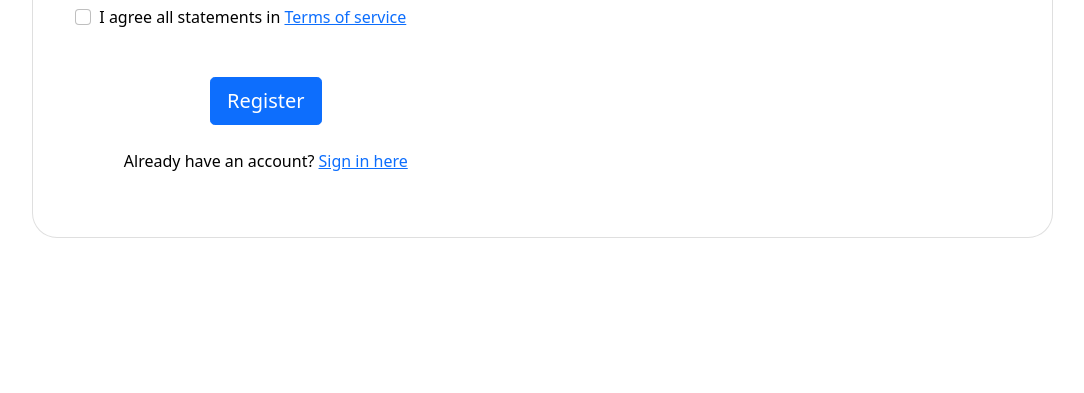
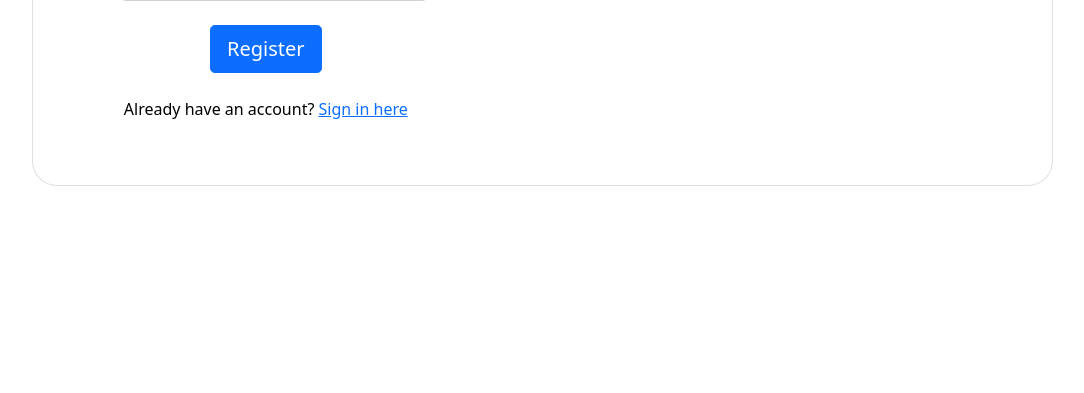
Before and after one commit to Majumder99/chat-application-php, a PHP site: page /Web/signup.php in a window 1280 px wide. Shown: the part 702-1095 px from the top of the page, without its empty margins (98-1182 px from the left). Run offline with PHP 8.4, Linux system fonts and the light colour scheme.

Commit message:
half complete without admin panel

```diff
--- a/signup.php
+++ b/signup.php
@@ -80,12 +80,7 @@ $email = $username = $password = $repassword = $gender = '';
                                         </div>
                                     </div>
 
-                                    <div class="form-check d-flex justify-content-center mb-5 terms-service">
-                                        <input name="agreed" class="form-check-input me-2" type="checkbox" id="form2Example3c" />
-                                        <label name="agreed" class="form-check-label" for="form2Example3c">
-                                            I agree all statements in <a href="#!">Terms of service</a>
-                                        </label>
-                                    </div>
+
 
                                     <div class="d-flex justify-content-center mx-4 mb-3 mb-lg-4">
                                         <input id="signup_button" type="button" value="Register" name="submit" class="btn btn-primary btn-lg">
```
Also changed, not shown: includes/signup.php (+4 -4 lines), uploader.php (+0 -11 lines).
